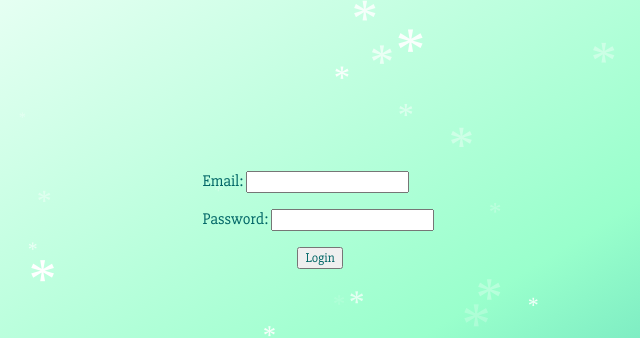
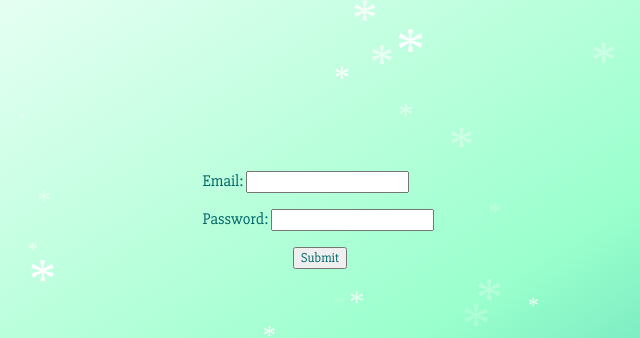
Before and after one commit to Eleng555/PhoneGapTest, a website: page www/login.html in a window 1280 px wide. Shown: the top 338 px of the page, 320-960 px from the left. Drawn offline with Linux system fonts and the light colour scheme.

Commit message:
loginCheat

```diff
--- a/www/login.html
+++ b/www/login.html
@@ -15,7 +15,7 @@
 	   <div class="content">
 		   <p class="title">Organizer Login</p>
 		   <div id="forms">
-		   <form id='sampleform' method='post' action='' onsubmit="javascript:submit_form()" >
+		   <form id='sampleform' method='post' action='manageUser.html' onsubmit="javascript:submit_form()" >
    			<p>
    			<label>
 	   			Email: <input type='text' name='Name'/>
@@ -27,7 +27,11 @@
 	   		</label>
 			</p>
 			<p>
-			   <center><input type='submit' name='Login' value='Login' /></center>
+
+			   <center>
+    			<input type="submit" value="Submit">
+				</center>
+
 	   		</p>
 		</form>
 	   </div>
```
Also changed, not shown: www/manageUser.html (added).
